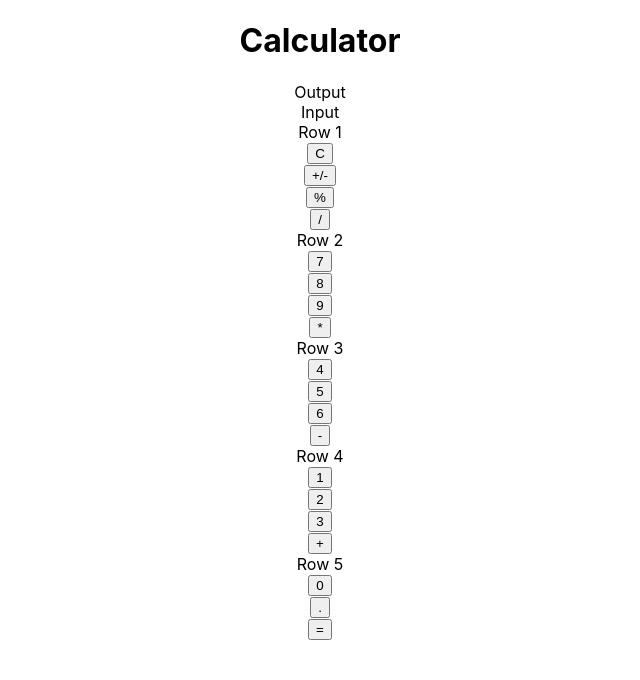
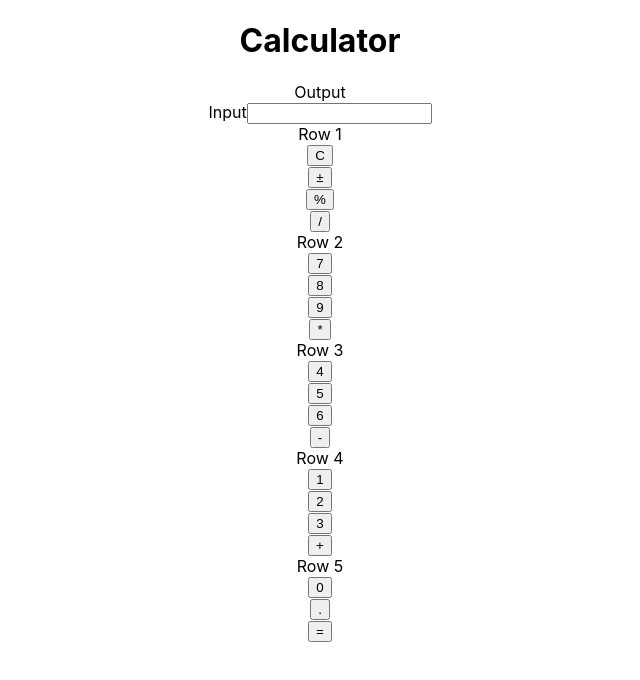
Before and after one commit to adancy95/calculator, a React (Create React App) app in the folder calculator/: page / in a window 1280 px wide. Shown: the top 680 px of the page, without its empty margins (320-960 px from the left). Built offline with nearby package versions, Linux system fonts and the light colour scheme.

Commit message:
added state to the components

```diff
--- a/calculator/src/App.js
+++ b/calculator/src/App.js
@@ -1,48 +1,15 @@
 import React from 'react';
 import './App.css';
-import OperandButton from './Components/OperandButton'
-import Input from './Components/Input'
+
+import UserInput from './Components/UserInput'
 
 function App() {
   return (
     <div className="App">
       <h1>Calculator</h1>
       <div>Output</div>
-      <div><Input/></div>
-      <div>
-        Row 1
-        <OperandButton buttonLabel="C" />
-        <OperandButton buttonLabel="+/-" />
-        <OperandButton buttonLabel="%" />
-        <OperandButton buttonLabel="/" />
-      </div>
-      <div>Row 2
-        <OperandButton buttonLabel="7" />
-        <OperandButton buttonLabel="8" />
-        <OperandButton buttonLabel="9" />
-        <OperandButton buttonLabel = "*"/>
-      </div>
-      <div>Row 3
-        <OperandButton buttonLabel="4" />
-        <OperandButton buttonLabel="5" />
-        <OperandButton buttonLabel="6" />
-        <OperandButton buttonLabel="-" />
-      </div>
-      <div>Row 4
-        <OperandButton buttonLabel="1" />
-        <OperandButton buttonLabel="2" />
-        <OperandButton buttonLabel="3" />
-        <OperandButton buttonLabel="+" />
-      </div>
-      <div>
-        Row 5
-        <OperandButton buttonLabel="0" />
-        <OperandButton buttonLabel="." />
-        <OperandButton buttonLabel="=" />
+      <div><UserInput/></div>
 
-
-
-      </div>
     </div>
   );
 }
--- a/calculator/src/Components/Input.js
+++ /dev/null
@@ -1,11 +0,0 @@
-import React from 'react'
-
-class Input extends React.Component{
-  render() {
-    return (
-      <div>Input</div>
-    )
-  }
-}
-
-export default Input
--- a/calculator/src/Components/OperandButton.js
+++ b/calculator/src/Components/OperandButton.js
@@ -1,13 +1,13 @@
-import React from 'react';
+import React, {useState} from 'react';
 
-class OperandButton extends React.Component{
-  render() {
+const  OperandButton = (props) => {
+    const[buttonValue] = useState(props.buttonLabel)
     return (
       <div>
-        <button className="operand-button">{this.props.buttonLabel}</button>
+        <button className="operand-button" value={buttonValue} onClick={e => console.log(e.target.value)}>{buttonValue}</button>
       </div>
     )
-  }
+
 }
 
 export default OperandButton
--- /dev/null
+++ b/calculator/src/Components/UserInput.js
@@ -0,0 +1,52 @@
+import React, {useState} from 'react'
+import OperandButton from './OperandButton'
+
+ const UserInput = () => {
+   const [UserInput] = useState("")
+
+  //  const handleInput = (e) => {
+  //     console.log(e.target.value)
+  //  }
+    return (
+      <div>
+        Input
+        <input type="text" value={UserInput}/>
+        <div>
+        Row 1
+        <OperandButton buttonLabel="C" />
+        <OperandButton buttonLabel="±" />
+        <OperandButton buttonLabel="%" />
+        <OperandButton buttonLabel="/" />
+      </div>
+      <div>Row 2
+        <OperandButton buttonLabel="7"  />
+        <OperandButton buttonLabel="8" />
+        <OperandButton buttonLabel="9" />
+        <OperandButton buttonLabel = "*"/>
+      </div>
+      <div>Row 3
+        <OperandButton buttonLabel="4" />
+        <OperandButton buttonLabel="5" />
+        <OperandButton buttonLabel="6" />
+        <OperandButton buttonLabel="-" />
+      </div>
+      <div>Row 4
+        <OperandButton buttonLabel="1" />
+        <OperandButton buttonLabel="2" />
+        <OperandButton buttonLabel="3" />
+        <OperandButton buttonLabel="+" />
+      </div>
+      <div>
+        Row 5
+        <OperandButton buttonLabel="0" />
+        <OperandButton buttonLabel="." />
+        <OperandButton buttonLabel="=" />
+
+
+
+      </div>
+      </div>
+    )
+}
+
+export default UserInput
```
Also changed, not shown: calculator/src/CalculatorContext.js (added, +7 -0 lines).
